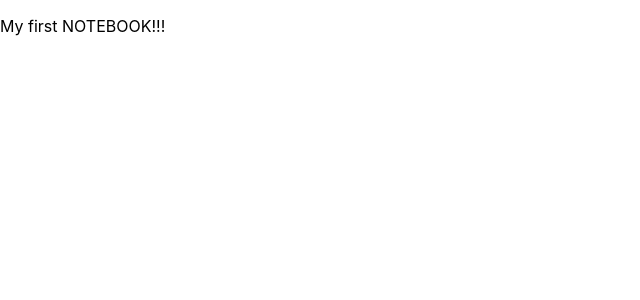
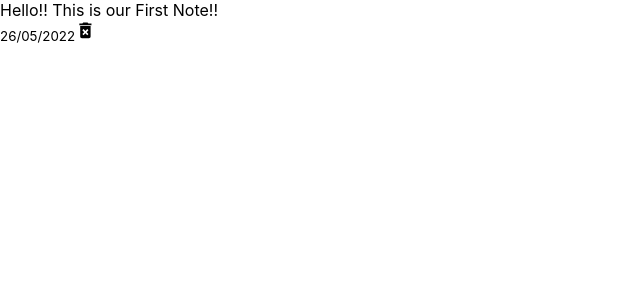
Before and after one commit to GloriaUloaku/react-notes-app, a React (Create React App) app: page / in a window 1280 px wide. Shown: the top 300 px of the page, without its empty margins (0-640 px from the left). Built offline with nearby package versions, Linux system fonts and the light colour scheme.

Commit message:
second commit

```diff
--- a/package.json
+++ b/package.json
@@ -8,6 +8,7 @@
     "@testing-library/user-event": "^13.5.0",
     "react": "^18.1.0",
     "react-dom": "^18.1.0",
+    "react-icons": "^4.3.1",
     "react-scripts": "5.0.1",
     "web-vitals": "^2.1.4"
   },
--- a/src/App.js
+++ b/src/App.js
@@ -1,6 +1,12 @@
+import NotesList from './components/NotesList';
+
    const App = () => {
-     return <p>My first NOTEBOOK!!!</p>
+     return (
+        <div className='container'>
+            <NotesList />
+        </div>
+     );
 
-   };
+};
 
-   export default App;
+export default App;
--- /dev/null
+++ b/src/components/Note.js
@@ -0,0 +1,16 @@
+import {MdDeleteForever } from 'react-icons/md';
+
+const Note = () => {
+    return (
+        <div className='note'>
+            <span>Hello!! This is our First Note!!</span>
+            <div className="note-footer">
+                <small>26/05/2022</small>
+                <MdDeleteForever className='delete-icon' size='1.3em' />
+            </div>
+        </div>
+
+    );
+
+};
+export default Note;
--- /dev/null
+++ b/src/components/NotesList.js
@@ -0,0 +1,14 @@
+import Note from './Note';
+
+const NotesList = () => {
+     return (
+         <div className='notes-list'>
+             <Note />
+
+         </div>
+
+    );
+
+ };
+
+ export default NotesList;
```
Also changed, not shown: 1 other file (tests, documents, lock files or other folders).
